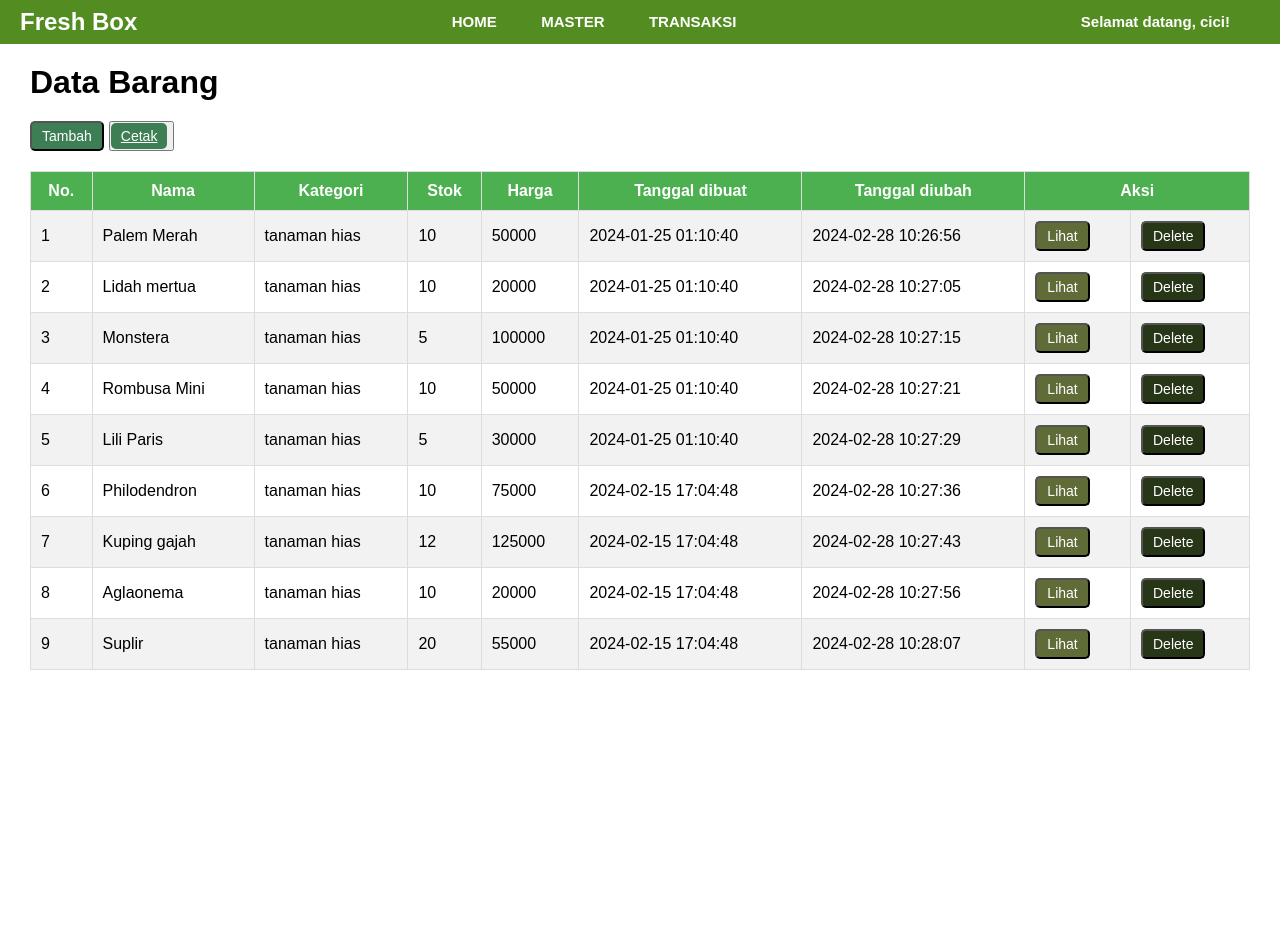
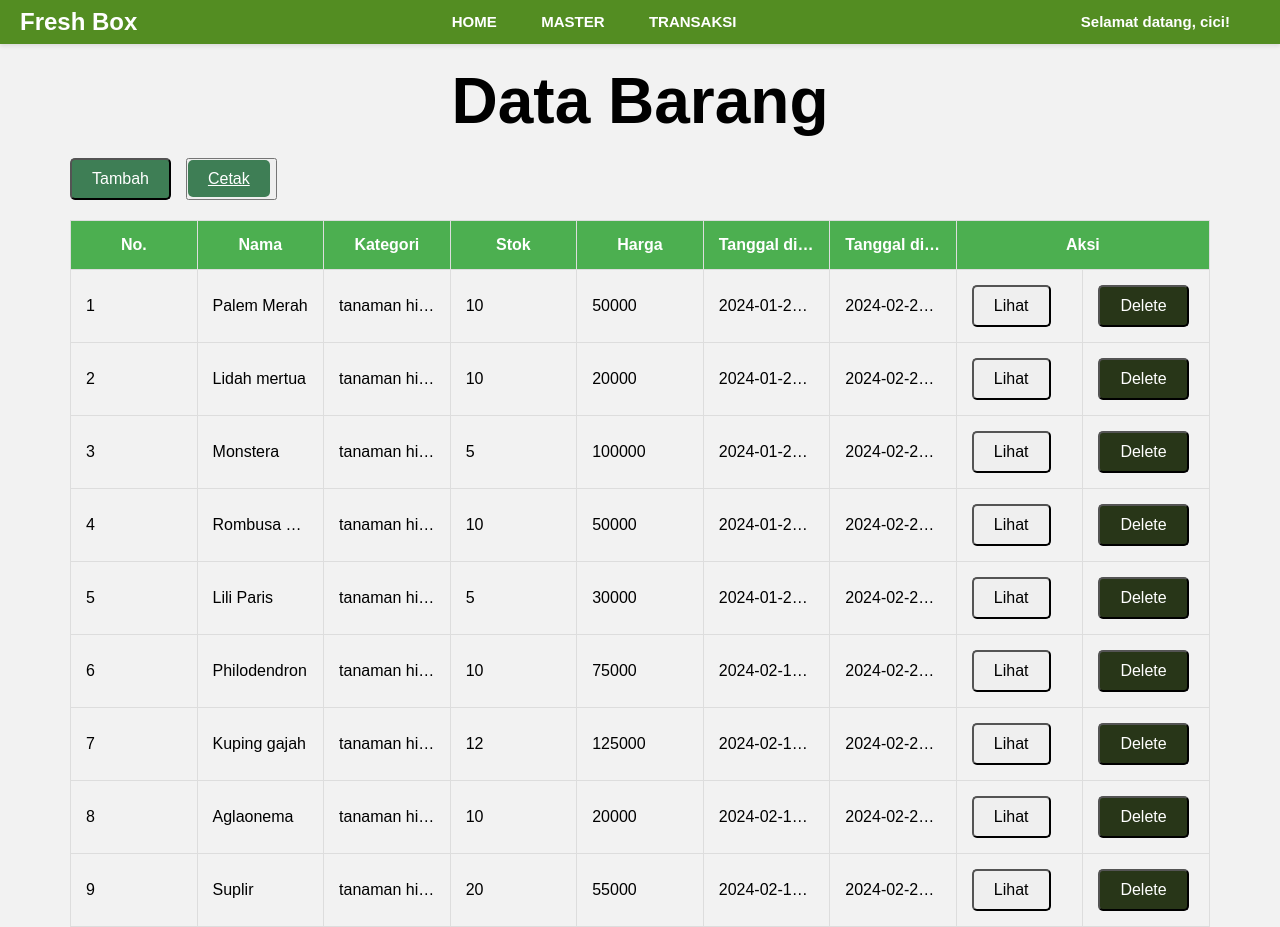
Before and after one commit to olisabelm/toko-caroline, a PHP site: page /barang.php in a window 1280 px wide. Before the commit the page ends 670 px from the top, so only its background shows below. Run offline with PHP 8.4, Linux system fonts and the light colour scheme; a user stored in the database is signed in; data comes from the database, SQL or seed files in the repository.

Commit message:
perubahan

```diff
--- a/barang.php
+++ b/barang.php
@@ -20,20 +20,16 @@
     $query = mysqli_query($koneksi, $sql);
     ?>
 
-    <div class="body-container"> <!-- Container untuk body -->
+    <div class="body-container">
         <div class="container">
-            <!-- Title container with margin -->
             <div class="title-container">
                 <h1 class="mb-3">Data Barang</h1>
             </div>
-            <!-- Button container with margin -->
             <div class="btn-container">
                 <form action="new-barang.php" method="GET">
                     <button type="submit" class="btn btn-primary btn-custom btn-view">Tambah</button>
                 </form>
-                <!-- <form action="cetak-barang.php" method="GET"> -->
                      <button onclick="cetak()"><a target="_blank" href="cetak-barang.php" class="btn btn-primary btn-custom btn-view">Cetak</a></button>
-                <!-- </form> -->
             </div>
             <div class="table-responsive table-custom">
                 <table class="table table-bordered table-striped">
--- a/tablestyle.css
+++ b/tablestyle.css
@@ -1,30 +1,44 @@
 body {
   font-family: "Poppins", sans-serif;
   padding: 0;
+  margin: 0;
+  background-color: #f2f2f2;
 }
 
 .body-container {
   padding: 0 30px;
+  max-width: 1200px;
+  margin: 0 auto;
 }
 
-navbar {
+.navbar {
   padding: 0;
+  background-color: #3e7e55;
+  display: flex;
+  justify-content: space-between;
+  align-items: center;
+  box-shadow: 0 2px 4px rgba(0, 0, 0, 0.1);
 }
 
-table {
+.table {
   width: 100%;
   border-collapse: collapse;
+  table-layout: fixed;
 }
 
 th,
 td {
-  padding: 10px;
+  padding: 15px;
   border: 1px solid #ddd;
+  overflow: hidden;
+  text-overflow: ellipsis;
+  white-space: nowrap;
 }
 
 th {
   background-color: #4caf50;
   color: white;
+  font-weight: bold;
 }
 
 tr:nth-child(odd) {
@@ -38,35 +52,32 @@ tr:hover {
 .title-container {
   margin-bottom: 20px;
   margin-top: 20px;
-  font-size: 16px;
+  font-size: 2rem;
+  text-align: center;
 }
 
 .btn-container {
   margin-bottom: 20px;
   display: flex;
   justify-content: flex-start;
+  gap: 10px;
 }
 
 .btn-custom {
-  padding: 5px 10px;
-  font-size: 14px;
+  padding: 10px 20px;
+  font-size: 1rem;
   border-radius: 5px;
   margin-right: 5px;
-  background-color: #3e7e55;
-  color: white;
-}
-
-.btn-view {
-  background-color: #3e7e55;
-  color: white;
+  cursor: pointer;
+  transition: background-color 0.3s ease;
 }
 
 .btn-custom:hover {
   background-color: #558b6e;
 }
 
-.btn-lihat {
-  background-color: #606c38;
+.btn-view {
+  background-color: #3e7e55;
   color: white;
 }
 
```
